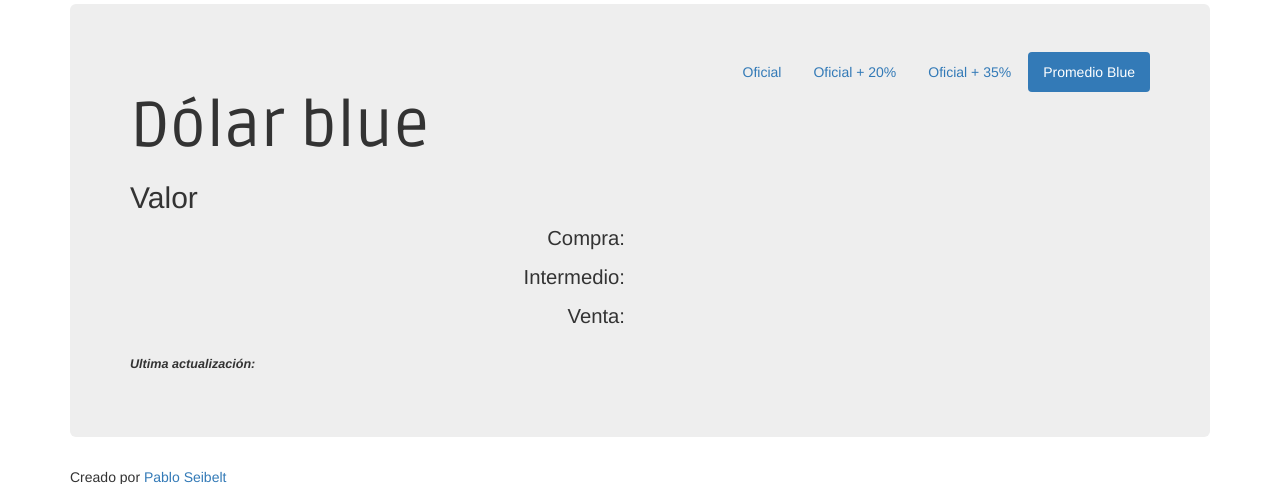
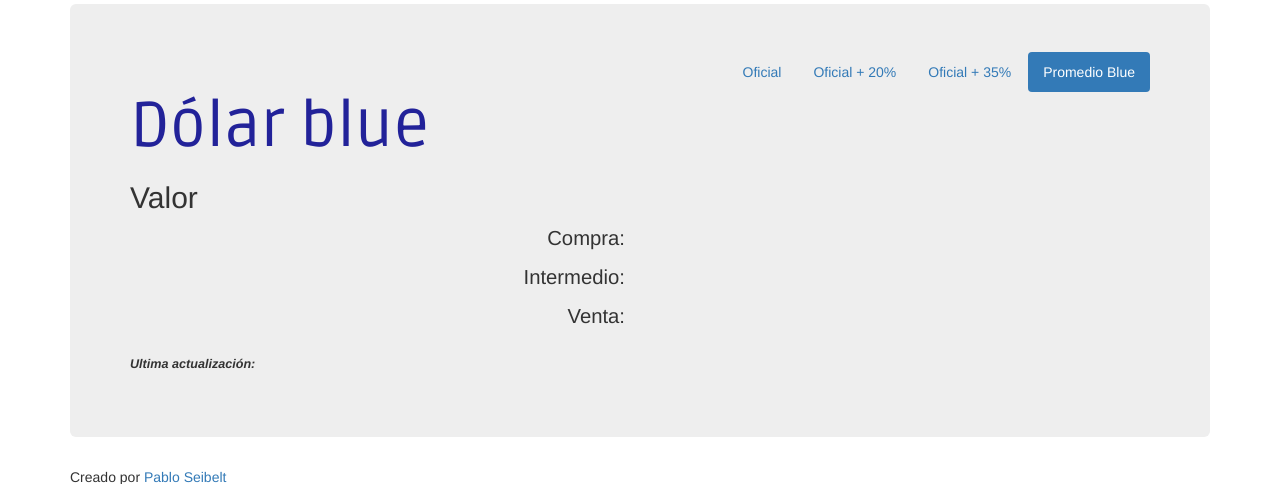
Before and after one commit to Bluelytics/bluelytics, a Django app: template bluelytics/dolar_blue/templates/index.html in a window 1280 px wide. Shown: the part 66-550 px from the top of the page. Run offline with Django 3.2, Linux system fonts and the light colour scheme; the template is opened without the code that fills it, so the values that code supplies are empty; some libraries are stand-ins or nearby versions.

Commit message:
Colorize the title :)

```diff
--- a/bluelytics/dolar_blue/static/css/base.css
+++ b/bluelytics/dolar_blue/static/css/base.css
@@ -48,3 +48,11 @@ div#last_update p {
 .footer div {
   float:right;
 }
+
+h1.oficial{
+  color: #292;
+}
+
+h1.blue{
+  color: #229;
+}
--- a/bluelytics/dolar_blue/templates/index.html
+++ b/bluelytics/dolar_blue/templates/index.html
@@ -14,7 +14,7 @@
 </ul>
 <br>
 
-<h1>Dólar blue</h1>
+<h1 class="blue">Dólar blue</h1>
 <h2>Valor</h2>
 <div class="row">
     <div id="last_prices">
@@ -71,10 +71,21 @@ function set_source(sourceObj, multiplier){
     $('div#last_update').hide();
   }
 
+  var head = $('h1');
   if (sourceObj.source == 'oficial'){
-    $('h1').text("Dólar oficial");
+
+    head.text("Dólar oficial");
+    if(head.hasClass('blue')){
+      head.removeClass('blue');
+      head.addClass('oficial');
+    }
+
   }else{
-    $('h1').text("Dólar blue");
+    head.text("Dólar blue");
+    if(head.hasClass('oficial')){
+      head.removeClass('oficial');
+      head.addClass('blue');
+    }
   }
 
   return true;
```
